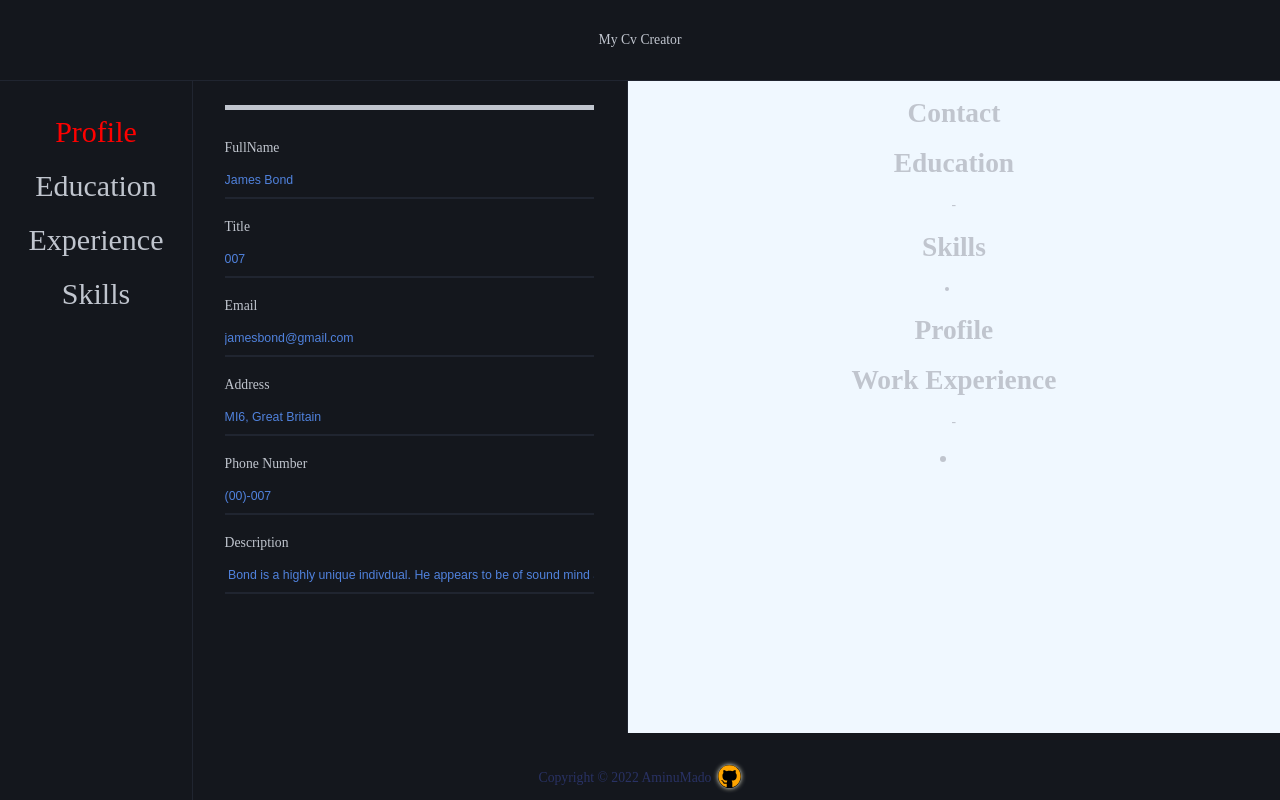
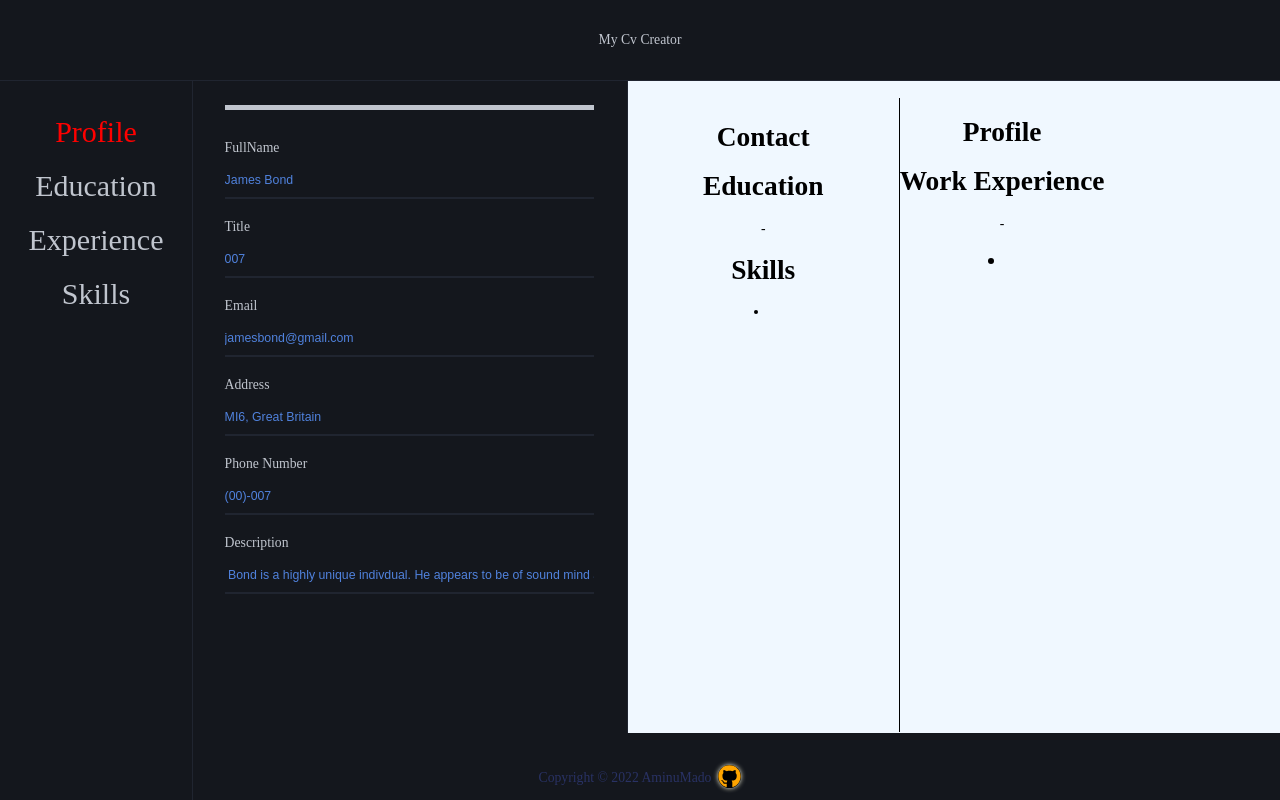
Before and after one commit to AminuMado/cv-creator, a React app: page / in a window 1280 px wide. Built offline with nearby package versions, Linux system fonts and the light colour scheme; the HTML template or start-up script is replaced by a standard one.

Commit message:
update styling

```diff
--- a/src/components/CvPreview/CvPreview.css
+++ b/src/components/CvPreview/CvPreview.css
@@ -0,0 +1,17 @@
+.cv-preview-wrapper {
+  color: black;
+  display: flex;
+  flex-direction: column;
+}
+.cv-column-container {
+  display: flex;
+}
+.cv-left-column-wrapper {
+  border-right: 1px solid;
+  height: calc(100vh - 22vh);
+  min-width: 40%;
+  padding: 5px;
+}
+
+.cv-right-column-wrapper {
+}
```
